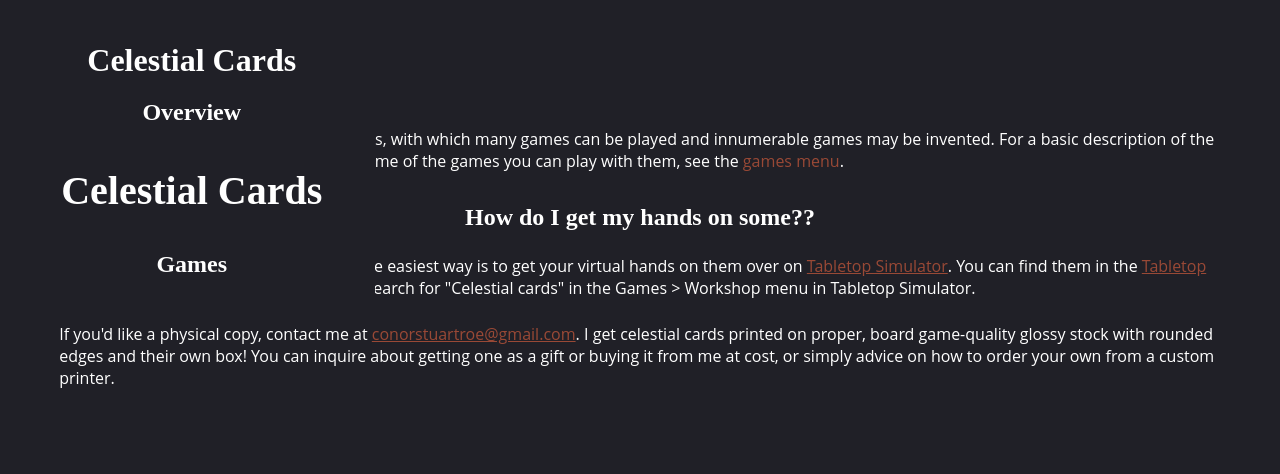
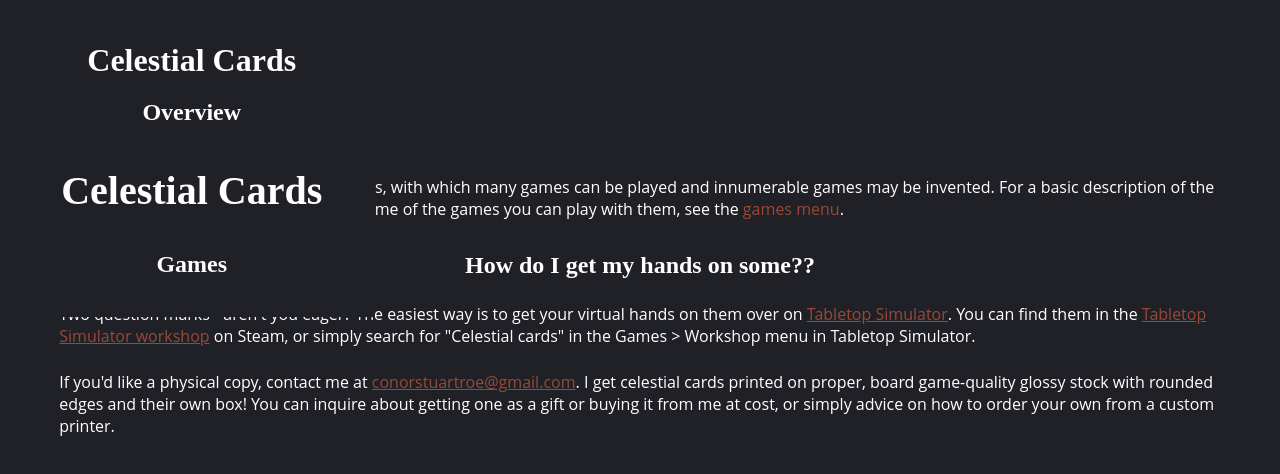
Before and after one commit to cstuartroe/celestial-cards, a React app: page / in a window 1280 px wide. Shown: the top 474 px of the page. Built offline with nearby package versions, Linux system fonts and the light colour scheme; the HTML template or start-up script is replaced by a standard one.

Commit message:
Add a little more headroom

```diff
--- a/src/App.tsx
+++ b/src/App.tsx
@@ -22,7 +22,7 @@ function Page(props: {element: (p: PageState) => React.ReactNode }) {
     return <>
         <TopBar {...{gamesExpanded, setGamesExpanded}}/>
         <div className="container-fluid">
-            <div className="row" style={{paddingTop: "12vh"}}/>
+            <div className="row" style={{paddingTop: "18vh"}}/>
             <div className="row">
                 <div className="col-12 col-md-6 offset-md-3">
                     {props.element(pageState)}
```
